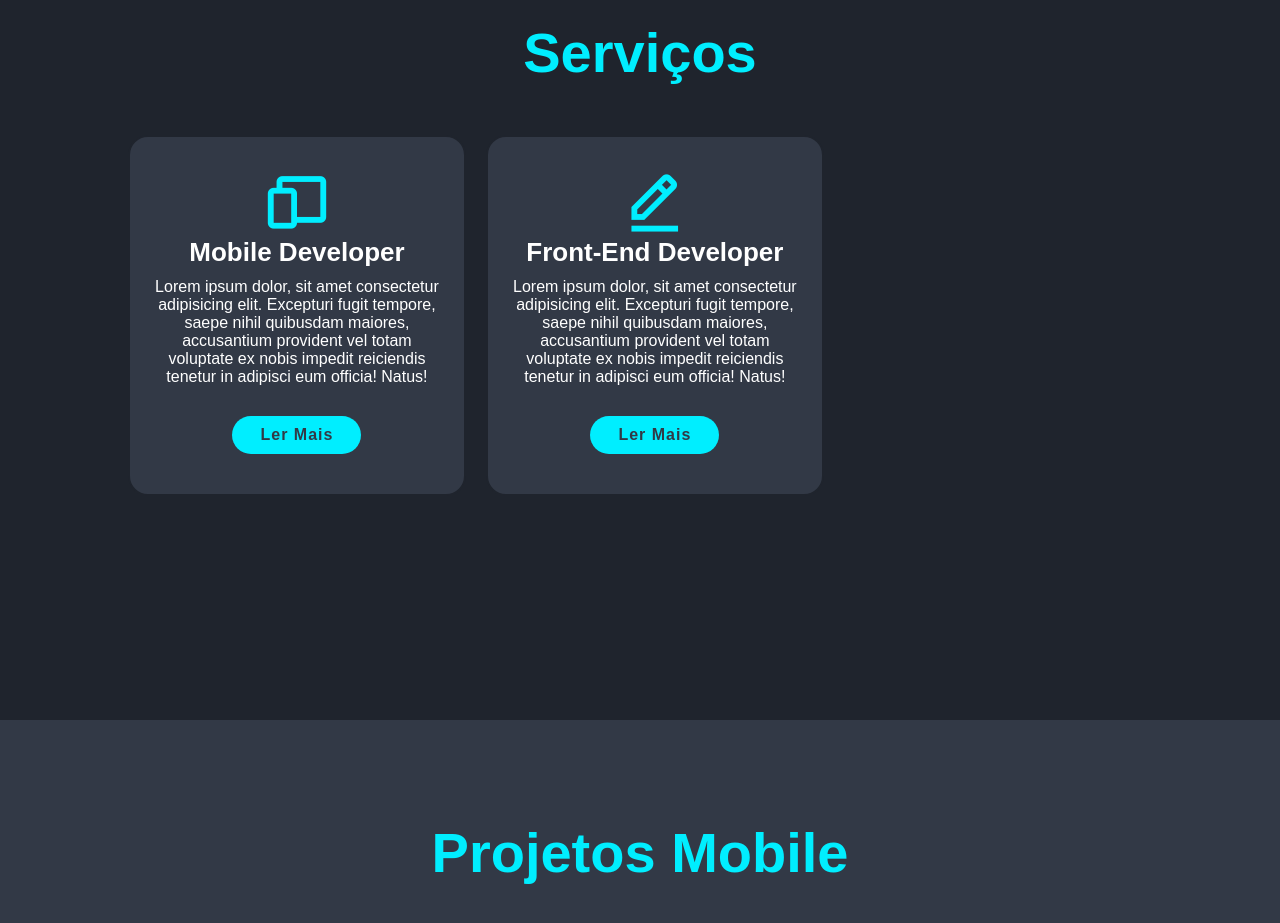
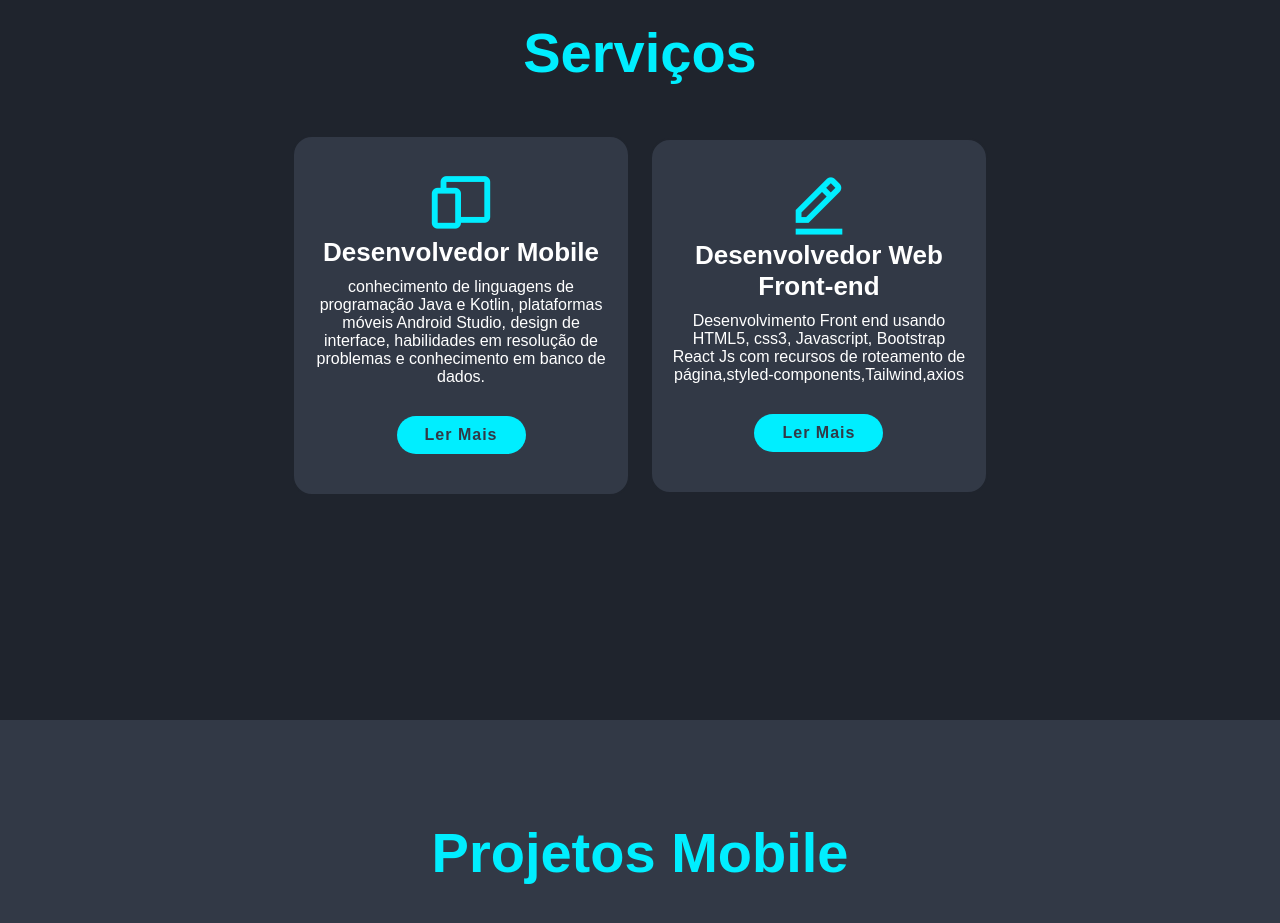
Before and after one commit to dvamleite/Potifolio, a plain HTML site: page index.html in a window 1280 px wide. Shown: the part 880-1803 px from the top of the page. Drawn offline with nearby package versions, Linux system fonts and the light colour scheme.

Commit message:
update e bug corrections

```diff
--- a/css/servicos.css
+++ b/css/servicos.css
@@ -9,6 +9,7 @@
     max-width: 1024px;
     display: flex;
     align-items: center;
+    justify-content: center;
     flex-wrap: wrap;
     gap: 2rem;
     margin: 0 auto;
--- a/index.html
+++ b/index.html
@@ -67,21 +67,18 @@
         <div class="servicos-container">
             <div class="servicos-box">
                 <i class='bx bx-devices'></i>
-                <h3>Mobile Developer</h3>
-                <p>Lorem ipsum dolor, sit amet consectetur adipisicing elit.
-                    Excepturi fugit tempore, saepe nihil quibusdam maiores,
-                    accusantium provident vel totam voluptate ex nobis impedit reiciendis tenetur in
-                    adipisci eum officia! Natus!</p>
+                <h3>Desenvolvedor Mobile</h3>
+                <p>conhecimento de linguagens de programação Java e Kotlin, plataformas móveis Android Studio, design de interface,
+                    habilidades em resolução de problemas e conhecimento em banco de dados.
+                </p>
                 <a href="#OpenPouPop" class="btn">Ler Mais</a>
             </div>
 
             <div class="servicos-box">
                 <i class='bx bx-edit-alt'></i>
-                <h3>Front-End Developer</h3>
-                <p>Lorem ipsum dolor, sit amet consectetur adipisicing elit.
-                    Excepturi fugit tempore, saepe nihil quibusdam maiores,
-                    accusantium provident vel totam voluptate ex nobis impedit reiciendis tenetur in
-                    adipisci eum officia! Natus!</p>
+                <h3>Desenvolvedor Web Front-end</h3>
+                <p>Desenvolvimento Front end usando HTML5, css3, Javascript, Bootstrap
+                    React Js com recursos de roteamento de página,styled-components,Tailwind,axios</p>
                 <a href="#OpenPouPop" class="btn">Ler Mais</a>
             </div>
 
@@ -106,7 +103,6 @@
                     </div>
                 </div>
             </div>
-
         </div>
 
         <!--project Web section design-->
```
